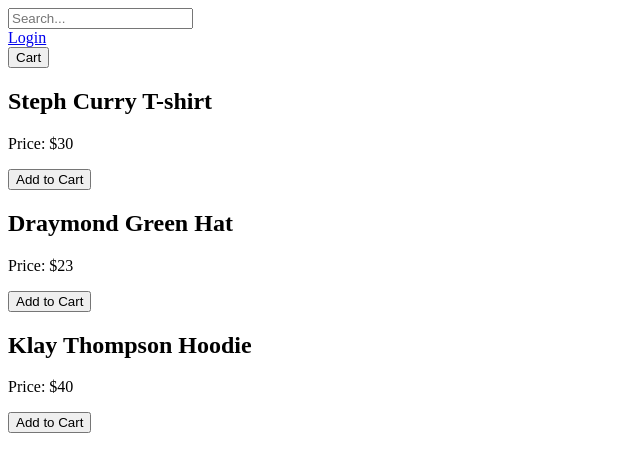
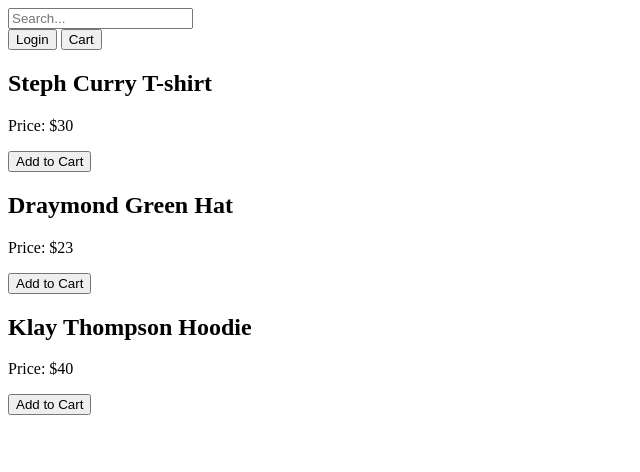
Before and after one commit to Kyler2424/Group-Project-2, a plain HTML site: page index.html in a window 1280 px wide. Shown: the whole page, without its empty margins (0-640 px from the left). Drawn offline with Linux system fonts and the light colour scheme.

Commit message:
Update index.html

```diff
--- a/index.html
+++ b/index.html
@@ -11,9 +11,7 @@
           <input type="text" placeholder="Search...">
       </div>
 
-      <div id="login">
-          <a href="#">Login</a>
-      </div>
+      <a href="#"><button>Login</button></a>
 
       <a href="cart.html"><button>Cart</button></a>
 
```
